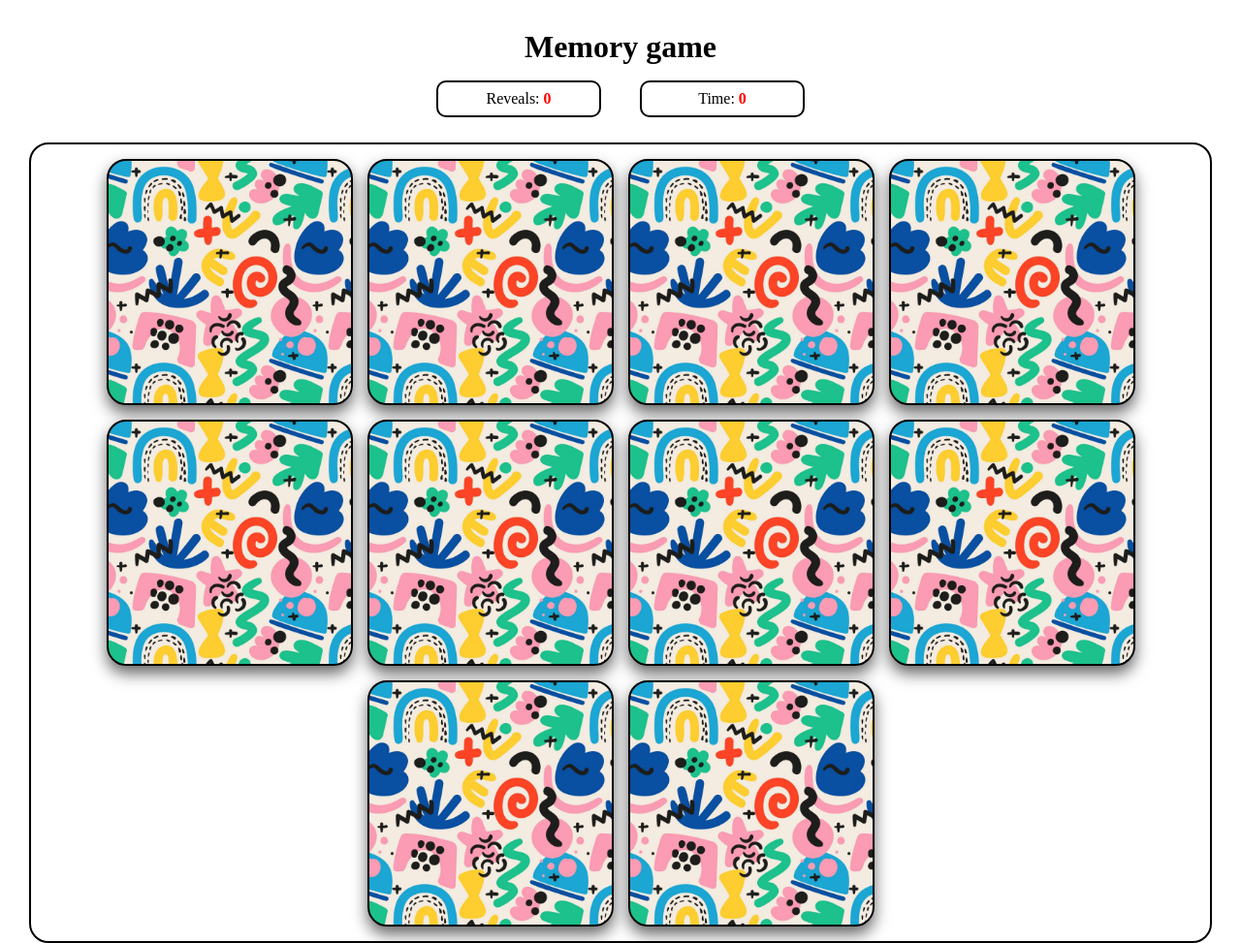
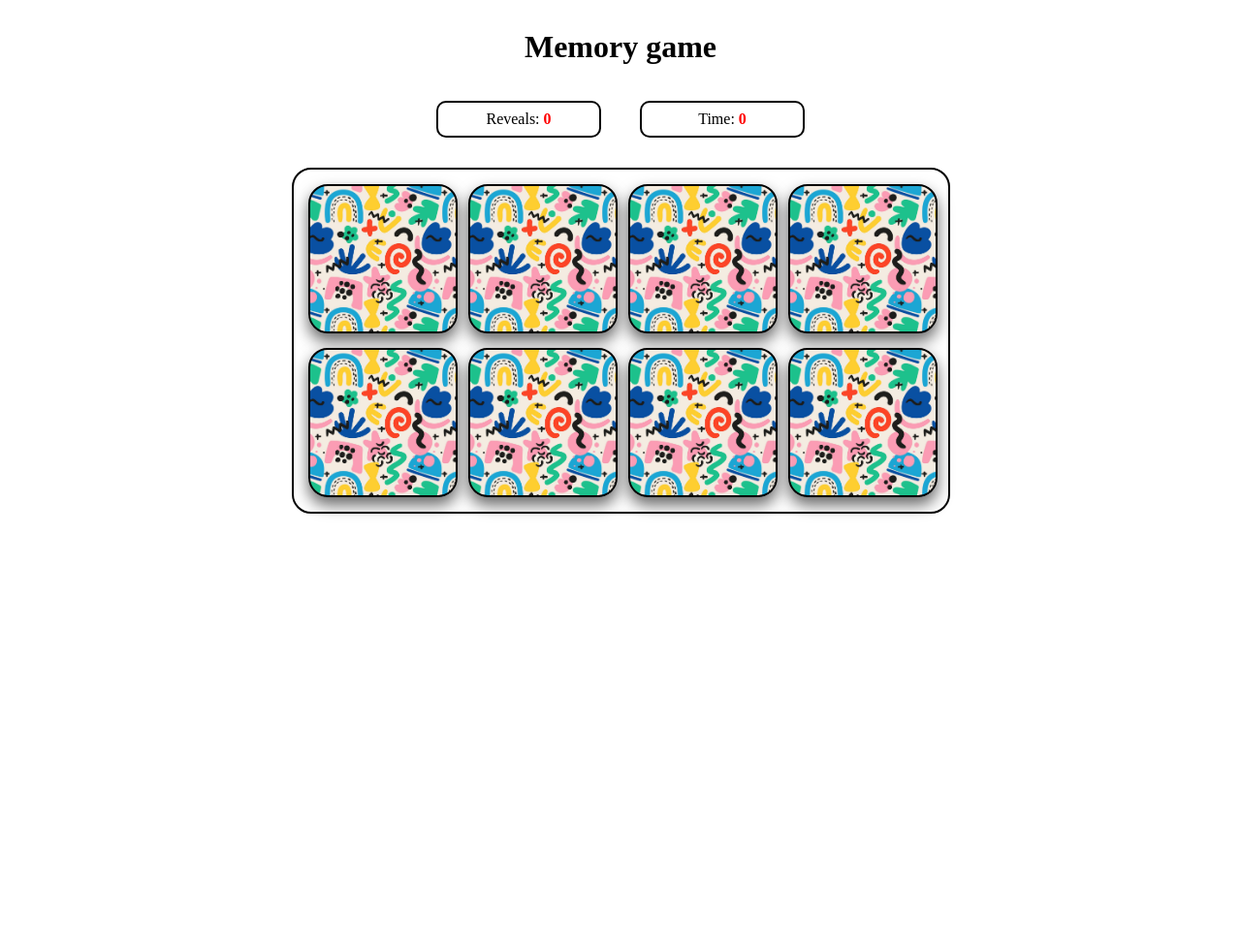
Before and after one commit to emy810/memory-game, a plain HTML site: page index.html in a window 1280 px wide. Shown: the top 973 px of the page at 97% size. After the commit the page ends 800 px from the top, so only its background shows below. Drawn offline with Linux system fonts and the light colour scheme.

Commit message:
game board changed to grid

```diff
--- a/script.js
+++ b/script.js
@@ -14,7 +14,7 @@ const cardDetails = [
 const emojiArray = cardDetails.map((item) => item.emoji);
 console.log(emojiArray);
 
-let numberOfCards = 10;
+let numberOfCards = 8;
 let revealCount = 0;
 let timer = 0;
 let timerInterval = null;
@@ -63,9 +63,9 @@ function createCards(numberOfCards) {
 
           timerEl.textContent = `${minutes}:${seconds.toString().padStart(2, "0")}`;
         }, 1000);
-
       }
-     const isAlreadyRevealed = newFlipCard.classList.contains("flip-card-flipped");
+      const isAlreadyRevealed =
+        newFlipCard.classList.contains("flip-card-flipped");
       if (isAlreadyRevealed) {
         revealCount++;
         revealCountEl.textContent = revealCount;
@@ -78,7 +78,6 @@ newFlipCard.classList.toggle("flip");
       setTimeout(() => {
         newFlipCard.classList.toggle("flip-card-flipped");
         emojiSpan.classList.toggle("emoji-flipped");
-
       }, 300);
 
       newFlipCard.flipTimeout = setTimeout(() => {
--- a/styles.css
+++ b/styles.css
@@ -1,9 +1,9 @@
 body {
-  margin: 30px;
+  margin: 30px 50px;
   text-align: center;
 }
 
-h1 {
+.h1 {
   margin: 0;
 }
 
@@ -27,21 +27,18 @@ span {
 }
 
 .cards-container {
-  margin-block: 10px;
+  margin-block: 15px;
   border: 2px solid black;
   border-radius: 20px;
-
-  display: flex;
-  align-items: center;
-  justify-content: center;
-  flex-wrap: wrap;
+  display: inline-grid;
+  grid-template-columns: repeat(4, 150px);
   gap: 15px;
   padding: 15px;
 }
 
 .flip-card {
-  width: 250px;
-  aspect-ratio: 1;
+  width: 150px;
+  height: 150px;
   /* background-image: "url(./images/card-picture.jpg)"; */
   background-size: contain;
   border-radius: 20px;
```
Lines whose indentation alone changed are shown as unchanged.
